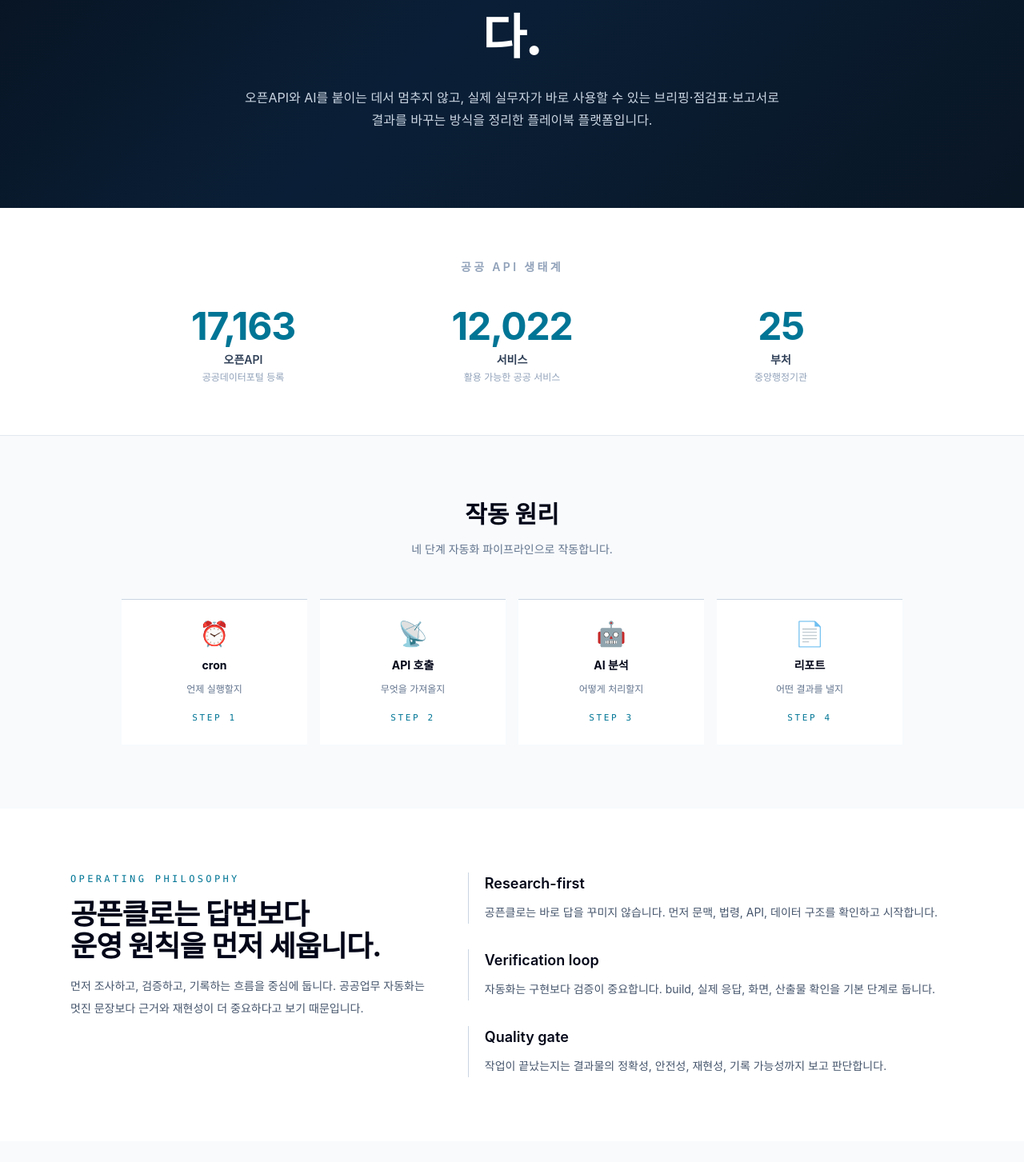
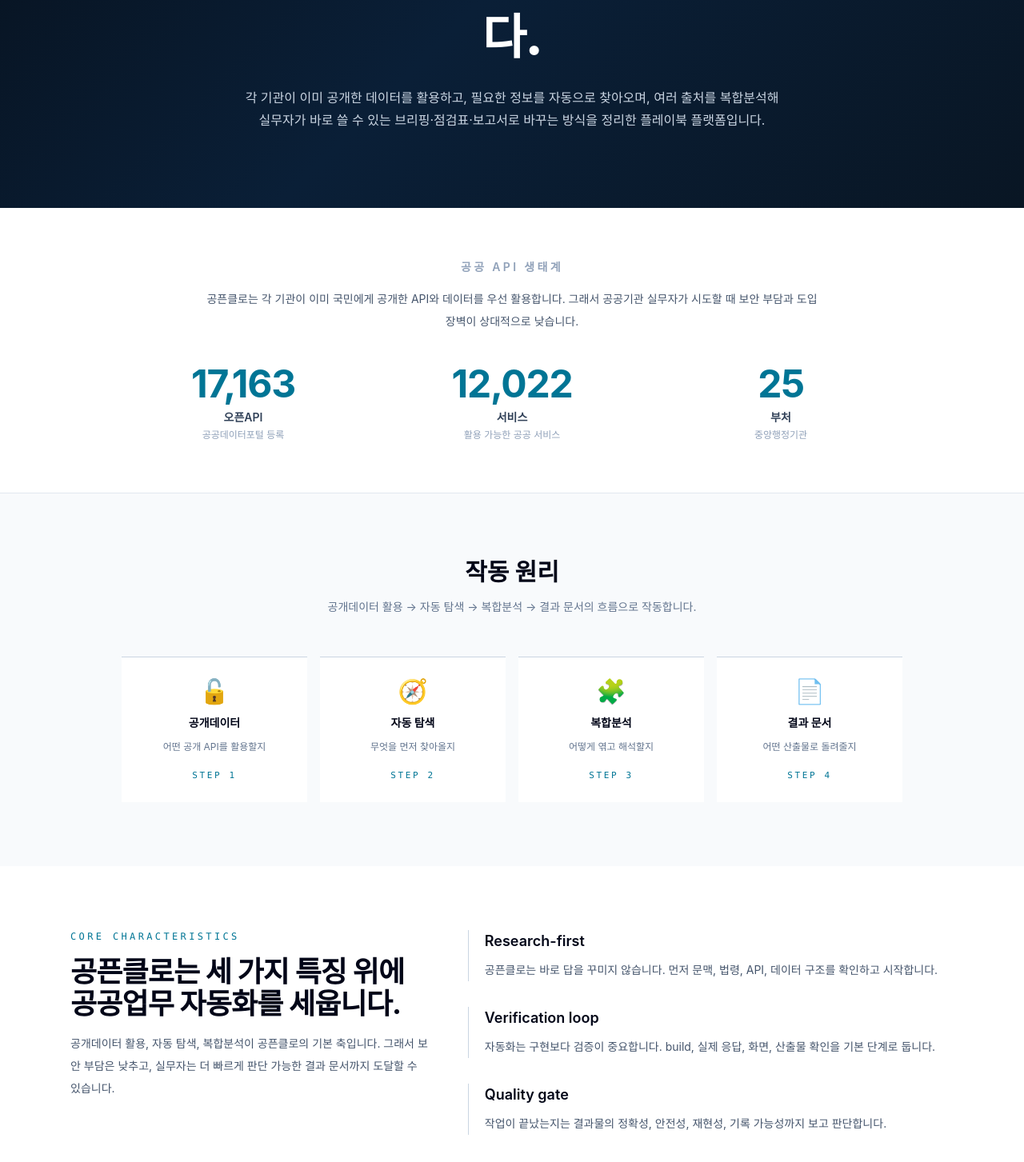
Before and after one commit to hosungseo/gonpunclaw-web, a Next.js app: page /gonpunclaw-web/about in a window 1280 px wide. Shown: the part 317-1770 px from the top of the page at 80% size. Built offline with nearby package versions, Linux system fonts and the light colour scheme; a web font is replaced by a local one.

Commit message:
refine: reflect three core product characteristics

```diff
--- a/src/app/about/page.tsx
+++ b/src/app/about/page.tsx
@@ -7,10 +7,10 @@ export const metadata: Metadata = {
 };
 
 const steps = [
-  { icon: '⏰', label: 'cron', desc: '언제 실행할지' },
-  { icon: '📡', label: 'API 호출', desc: '무엇을 가져올지' },
-  { icon: '🤖', label: 'AI 분석', desc: '어떻게 처리할지' },
-  { icon: '📄', label: '리포트', desc: '어떤 결과를 낼지' },
+  { icon: '🔓', label: '공개데이터', desc: '어떤 공개 API를 활용할지' },
+  { icon: '🧭', label: '자동 탐색', desc: '무엇을 먼저 찾아올지' },
+  { icon: '🧩', label: '복합분석', desc: '어떻게 엮고 해석할지' },
+  { icon: '📄', label: '결과 문서', desc: '어떤 산출물로 돌려줄지' },
 ];
 
 const principles = [
@@ -54,8 +54,8 @@ export default function AboutPage() {
               공공업무용 AI 자동화 플레이북입니다.
             </h1>
             <p className="mx-auto mt-6 max-w-2xl text-sm leading-7 text-slate-300 sm:text-base">
-              오픈API와 AI를 붙이는 데서 멈추지 않고, 실제 실무자가 바로 사용할 수 있는 브리핑·점검표·보고서로
-              결과를 바꾸는 방식을 정리한 플레이북 플랫폼입니다.
+              각 기관이 이미 공개한 데이터를 활용하고, 필요한 정보를 자동으로 찾아오며, 여러 출처를 복합분석해
+              실무자가 바로 쓸 수 있는 브리핑·점검표·보고서로 바꾸는 방식을 정리한 플레이북 플랫폼입니다.
             </p>
           </FadeIn>
         </div>
@@ -64,9 +64,13 @@ export default function AboutPage() {
       <section className="border-b border-slate-200 bg-white py-16">
         <div className="mx-auto max-w-5xl px-6">
           <FadeIn>
-            <h2 className="mb-10 text-center text-sm font-semibold uppercase tracking-[0.24em] text-slate-400">
-              공공 API 생태계
-            </h2>
+            <div className="mx-auto mb-10 max-w-3xl text-center">
+              <h2 className="text-sm font-semibold uppercase tracking-[0.24em] text-slate-400">공공 API 생태계</h2>
+              <p className="mt-4 text-sm leading-7 text-slate-600">
+                공픈클로는 각 기관이 이미 국민에게 공개한 API와 데이터를 우선 활용합니다. 그래서 공공기관 실무자가 시도할 때
+                보안 부담과 도입 장벽이 상대적으로 낮습니다.
+              </p>
+            </div>
             <div className="grid grid-cols-3 gap-8 text-center">
               {stats.map(({ value, label, sub }) => (
                 <div key={label}>
@@ -84,7 +88,7 @@ export default function AboutPage() {
         <div className="mx-auto max-w-5xl px-6">
           <FadeIn>
             <h2 className="text-center text-2xl font-bold text-slate-950 sm:text-3xl">작동 원리</h2>
-            <p className="mt-3 text-center text-sm leading-7 text-slate-500">네 단계 자동화 파이프라인으로 작동합니다.</p>
+            <p className="mt-3 text-center text-sm leading-7 text-slate-500">공개데이터 활용 → 자동 탐색 → 복합분석 → 결과 문서의 흐름으로 작동합니다.</p>
           </FadeIn>
           <div className="mt-12 grid grid-cols-2 gap-4 sm:grid-cols-4">
             {steps.map(({ icon, label, desc }, i) => (
@@ -105,15 +109,15 @@ export default function AboutPage() {
         <div className="mx-auto grid max-w-6xl gap-12 px-6 lg:grid-cols-[0.85fr_1.15fr] lg:items-start">
           <FadeIn>
             <div className="max-w-xl">
-              <p className="text-xs font-mono uppercase tracking-[0.28em] text-cyan-700">Operating philosophy</p>
+              <p className="text-xs font-mono uppercase tracking-[0.28em] text-cyan-700">Core characteristics</p>
               <h2 className="mt-4 text-3xl font-bold tracking-tight text-slate-950 sm:text-4xl">
-                공픈클로는 답변보다
+                공픈클로는 세 가지 특징 위에
                 <br />
-                운영 원칙을 먼저 세웁니다.
+                공공업무 자동화를 세웁니다.
               </h2>
               <p className="mt-4 text-sm leading-7 text-slate-600">
-                먼저 조사하고, 검증하고, 기록하는 흐름을 중심에 둡니다. 공공업무 자동화는 멋진 문장보다
-                근거와 재현성이 더 중요하다고 보기 때문입니다.
+                공개데이터 활용, 자동 탐색, 복합분석이 공픈클로의 기본 축입니다. 그래서 보안 부담은 낮추고,
+                실무자는 더 빠르게 판단 가능한 결과 문서까지 도달할 수 있습니다.
               </p>
             </div>
           </FadeIn>
--- a/src/app/page.tsx
+++ b/src/app/page.tsx
@@ -7,16 +7,16 @@ import StatsSection from '@/components/StatsSection';
 
 const valuePillars = [
   {
-    title: '자동으로 찾습니다',
-    body: '질문을 받으면 필요한 소스를 먼저 탐색하고, 바로 쓸 데이터를 모읍니다.',
+    title: '공개데이터를 활용합니다',
+    body: '각 기관이 이미 공개한 API와 데이터를 우선 활용해 보안 부담과 도입 장벽을 낮춥니다.',
   },
   {
-    title: '여러 출처를 엮습니다',
-    body: '단일 호출이 아니라 공공데이터포털·KOSIS·ECOS·법령 데이터를 교차해 맥락을 만듭니다.',
+    title: '자동으로 찾아옵니다',
+    body: '질문을 받으면 필요한 소스를 먼저 탐색하고, 바로 쓸 데이터를 자동으로 모읍니다.',
   },
   {
-    title: '결과 문서로 돌려줍니다',
-    body: '분석으로 끝내지 않고 브리핑, 보고서, 점검표 같은 업무 산출물로 반환합니다.',
+    title: '여러 데이터를 복합분석합니다',
+    body: '공공데이터포털·KOSIS·ECOS·법령 데이터처럼 성격이 다른 출처를 교차해 맥락을 만듭니다.',
   },
 ];
 
@@ -74,8 +74,8 @@ export default function HomePage() {
                   결과물 중심 플레이북 플랫폼입니다.
                 </h2>
                 <p className="mt-4 text-sm leading-7 text-slate-600">
-                  좋은 공공업무 자동화는 API를 많이 붙이는 데서 끝나지 않습니다. 질문을 받고,
-                  필요한 소스를 찾고, 여러 데이터를 엮고, 브리핑·보고서·점검표 같은 결과 문서까지 닿아야 실제로 쓸 수 있습니다.
+                  좋은 공공업무 자동화는 API를 많이 붙이는 데서 끝나지 않습니다. 공개데이터를 활용하고,
+                  필요한 소스를 자동으로 찾고, 여러 데이터를 복합분석해 브리핑·보고서·점검표 같은 결과 문서까지 닿아야 실제로 쓸 수 있습니다.
                 </p>
               </div>
 
@@ -170,7 +170,7 @@ export default function HomePage() {
               </h2>
               <p className="mt-4 text-sm leading-7 text-slate-600">
                 부처, 부서, 난이도, 자동화 방식별로 실제 적용 가능한 사례를 탐색하면서,
-                어떤 소스를 묶고 어떤 결과 문서로 이어지는지 바로 확인할 수 있습니다.
+                공개데이터를 어떻게 활용하고 무엇을 자동으로 찾아오며 어떤 방식으로 복합분석해 결과 문서로 이어지는지 바로 확인할 수 있습니다.
               </p>
             </div>
           </FadeIn>
```
